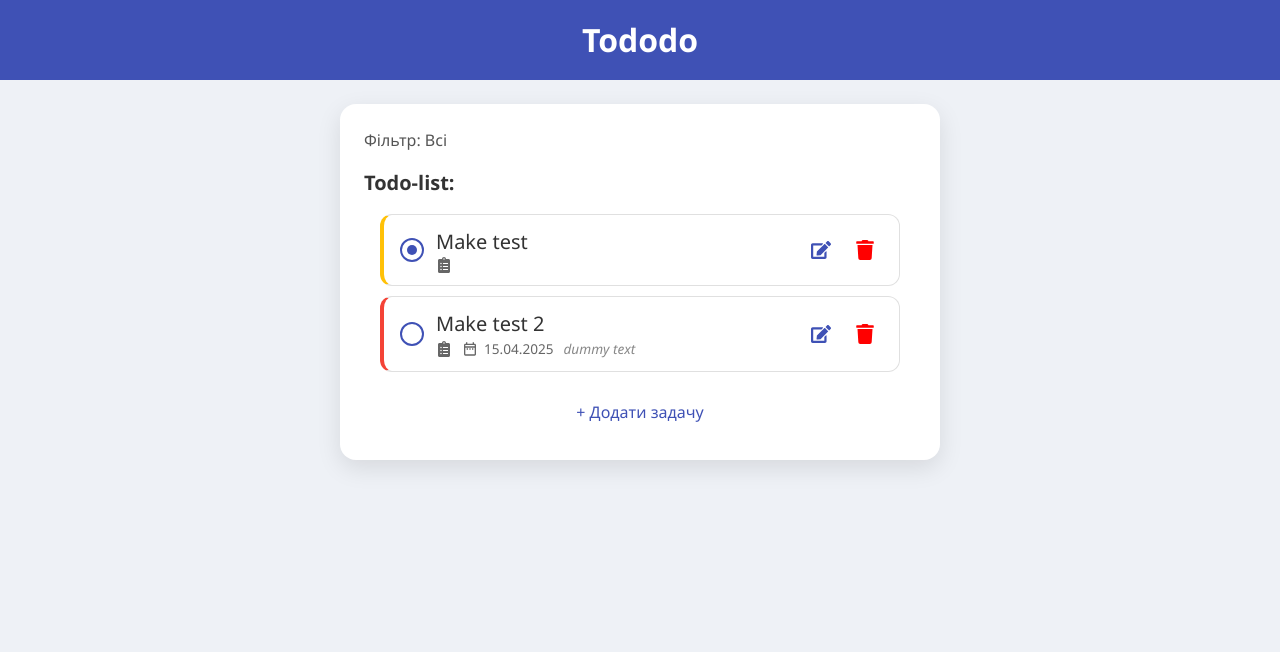
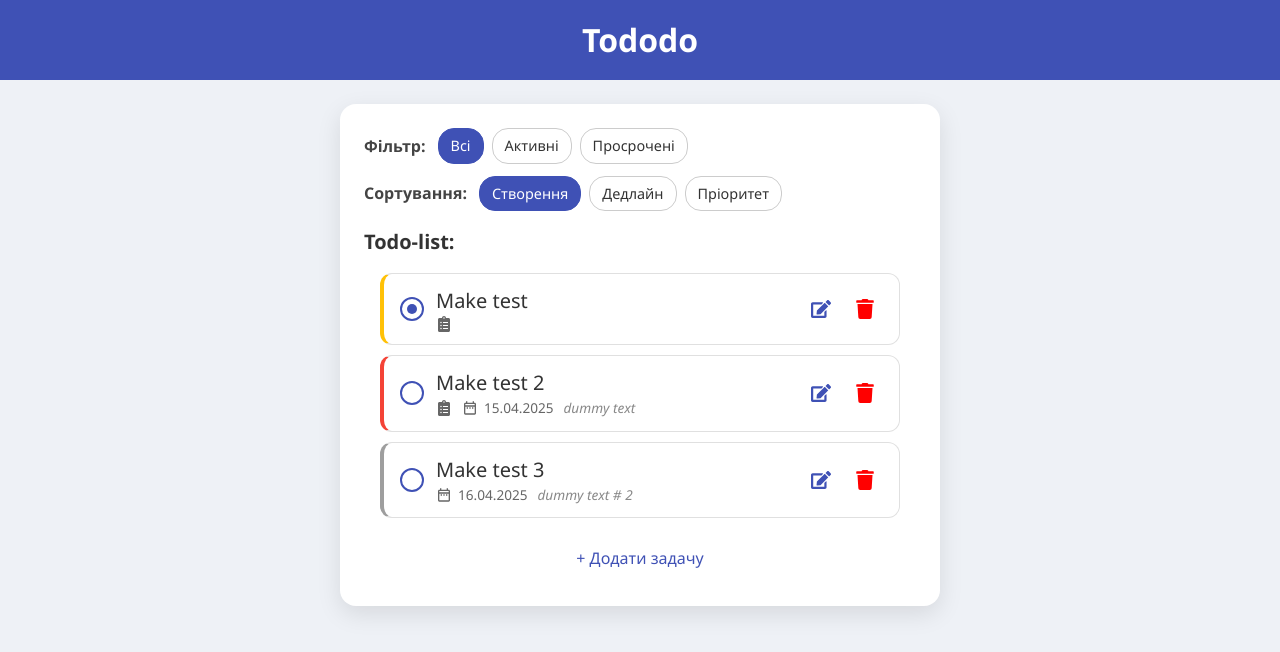
Before and after one commit to dugd/tododo-front, a React (Vite) app: page / in a window 1280 px wide. Shown: the top 652 px of the page. Built offline with nearby package versions, Linux system fonts and the light colour scheme.

Commit message:
apply filter and sort

```diff
--- a/src/App.jsx
+++ b/src/App.jsx
@@ -11,6 +11,8 @@ import "./styles/task-menu.css";
 
 export default function App() {
     const [tasks, setTasks] = useState(initTasks);
+    const [filterFn, setFilterFn] = useState(() => () => true);
+    const [sortFn, setSortFn] = useState(null);
 
     function addTask(title) {
         setTasks(prevTasks =>
@@ -34,16 +36,20 @@ export default function App() {
         setTasks(prevTasks => prevTasks.filter((t) => t.id !== id))
     }
 
+    const visibleTasks = tasks
+        .filter(filterFn)
+        .sort(sortFn ? sortFn : () => 0);
+
     return (
         <>
             <Header />
             <main className="app">
 
-                <TaskMenu />
+                <TaskMenu onFilter={setFilterFn} onSort={setSortFn} />
 
                 <h2 className="list-title">Todo-list:</h2>
 
-                <TaskList tasks={tasks} toggleTask={toggleTask} deleteTask={deleteTask} />
+                <TaskList tasks={visibleTasks} toggleTask={toggleTask} deleteTask={deleteTask} />
 
                 <button className="btn-add-task-full">
                     + Додати задачу
--- a/src/components/TaskMenu.jsx
+++ b/src/components/TaskMenu.jsx
@@ -1,8 +1,83 @@
-export default function TaskMenu() {
+import { useState } from "react";
+
+
+export default function TaskMenu({ onFilter, onSort }) {
+    const filterOptions = [
+        {
+            text: 'Всі',
+            rule: () => { return true },
+        },
+        {
+            text: 'Активні',
+            rule: (t) => { return !t.done }
+        },
+        {
+            text: 'Просрочені',
+            rule: (t) => {
+                return !t.done && new Date(t.deadline) < new Date()
+            }
+        }
+    ];
+
+    const sortOptions = [
+        {
+            text: 'Створення',
+            rule: (a, b) => {
+                return new Date(a.createdAt) - new Date(b.createdAt)
+            }
+        },
+        {
+            text: 'Дедлайн',
+            rule: (a, b) => {
+                return new Date(a.deadline) - new Date(b.deadline)
+            }
+        },
+        {
+            text: 'Пріоритет',
+            rule: (a, b) => {
+                return a.priority - b.priority
+            }
+        }
+    ]
+
+    const [selectedFilter, setSelectedFilter] = useState(0);
+    const [selectedSort, setSelectedSort] = useState(0);
+
+    function handleSort(index) {
+        setSelectedSort(index);
+        onSort(() => sortOptions[index].rule);
+    }
+
+    function handleFilter(index) {
+        setSelectedFilter(index);
+        onFilter(() => filterOptions[index].rule);
+    }
+
     return (
         <div className="task-menu">
-            {/* Фільтр, сортування */}
-            <span>Фільтр: Всі</span>
+            <div className="menu-group">
+                <span className="menu-label">Фільтр:</span>
+                {filterOptions.map((option, index) => (
+                    <button
+                        key={option.text}
+                        className={`menu-btn ${index === selectedFilter ? 'selected' : ''}`}
+                        onClick={() => handleFilter(index)}>
+                        {option.text}
+                    </button>
+                ))}
+            </div>
+
+            <div className="menu-group">
+                <span className="menu-label">Сортування:</span>
+                {sortOptions.map((option, index) => (
+                    <button
+                        key={option.text}
+                        className={`menu-btn ${index === selectedSort ? 'selected' : ''}`}
+                        onClick={() => handleSort(index)}>
+                        {option.text}
+                    </button>
+                ))}
+            </div>
         </div>
     );
 }
--- a/src/data.js
+++ b/src/data.js
@@ -33,5 +33,16 @@ export default [
         "createdAt": "2025-04-15T07:36:20.215Z",
         "updatedAt": "2025-04-15T07:36:20.215Z",
         "__v": 0
+    },
+    {
+        "title": "Make test 3",
+        "done": false,
+        "description": "dummy text # 2",
+        "deadline": "2025-04-16T06:25:20.000Z",
+        "priority": 1,
+        "_id": "67fe1a74bd78e0138a804e59",
+        "subtasks": [],
+        "createdAt": "2025-04-15T08:36:04.046Z",
+        "updatedAt": "2025-04-15T08:36:04.046Z",
     }
 ]
--- a/src/styles/task-menu.css
+++ b/src/styles/task-menu.css
@@ -21,3 +21,44 @@
 .btn-add-task-full:hover {
     background-color: rgba(63, 81, 181, 0.1);
 }
+
+.task-menu {
+    display: flex;
+    flex-direction: column;
+    gap: 12px;
+    margin-bottom: 16px;
+}
+
+.menu-group {
+    display: flex;
+    align-items: center;
+    flex-wrap: wrap;
+    gap: 8px;
+}
+
+.menu-label {
+    font-weight: 600;
+    color: #444;
+    margin-right: 4px;
+}
+
+.menu-btn {
+    background-color: transparent;
+    border: 1px solid #ccc;
+    border-radius: 16px;
+    padding: 6px 12px;
+    font-size: 0.9rem;
+    color: #333;
+    cursor: pointer;
+    transition: all 0.2s ease;
+}
+
+.menu-btn:hover {
+    background-color: #e6e9f0;
+}
+
+.menu-btn.selected {
+    background-color: #3f51b5;
+    color: white;
+    border-color: #3f51b5;
+}
```
